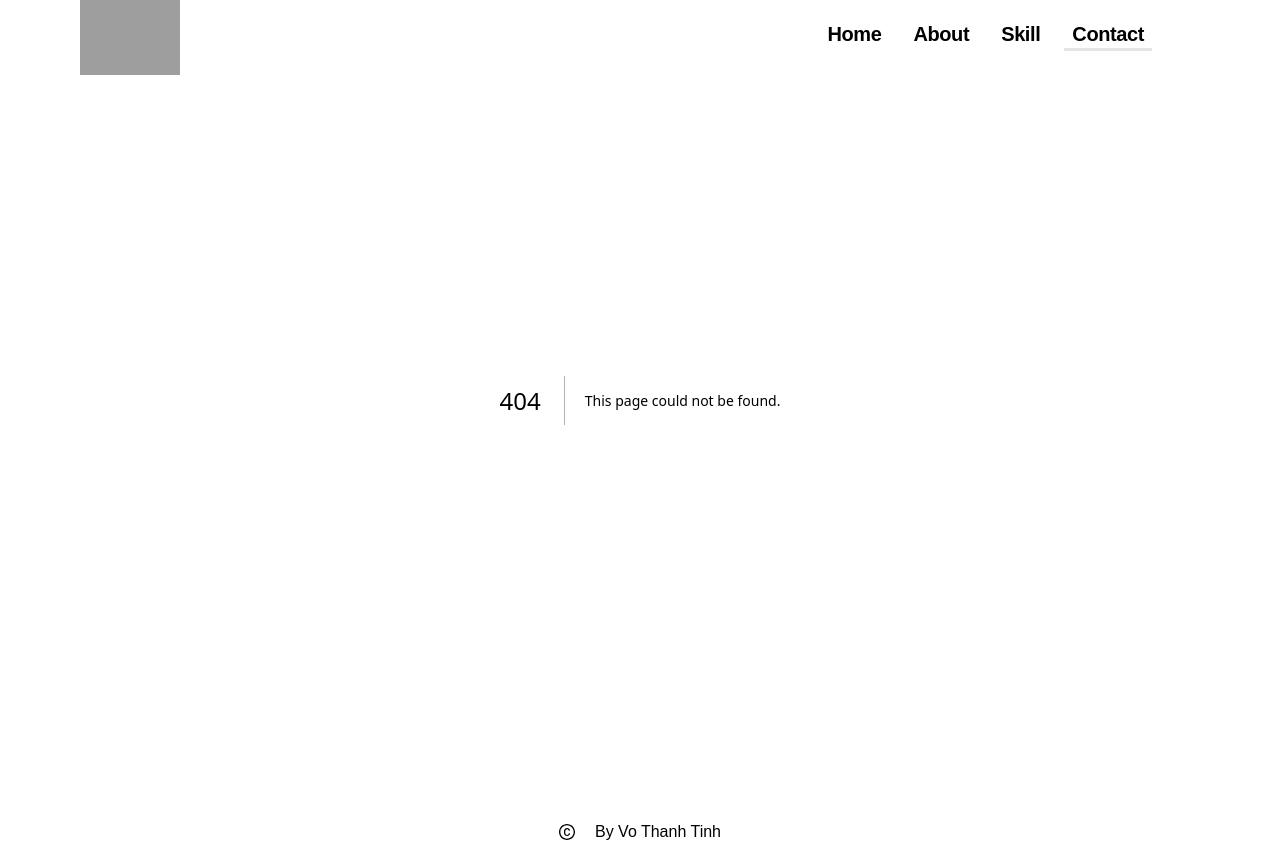
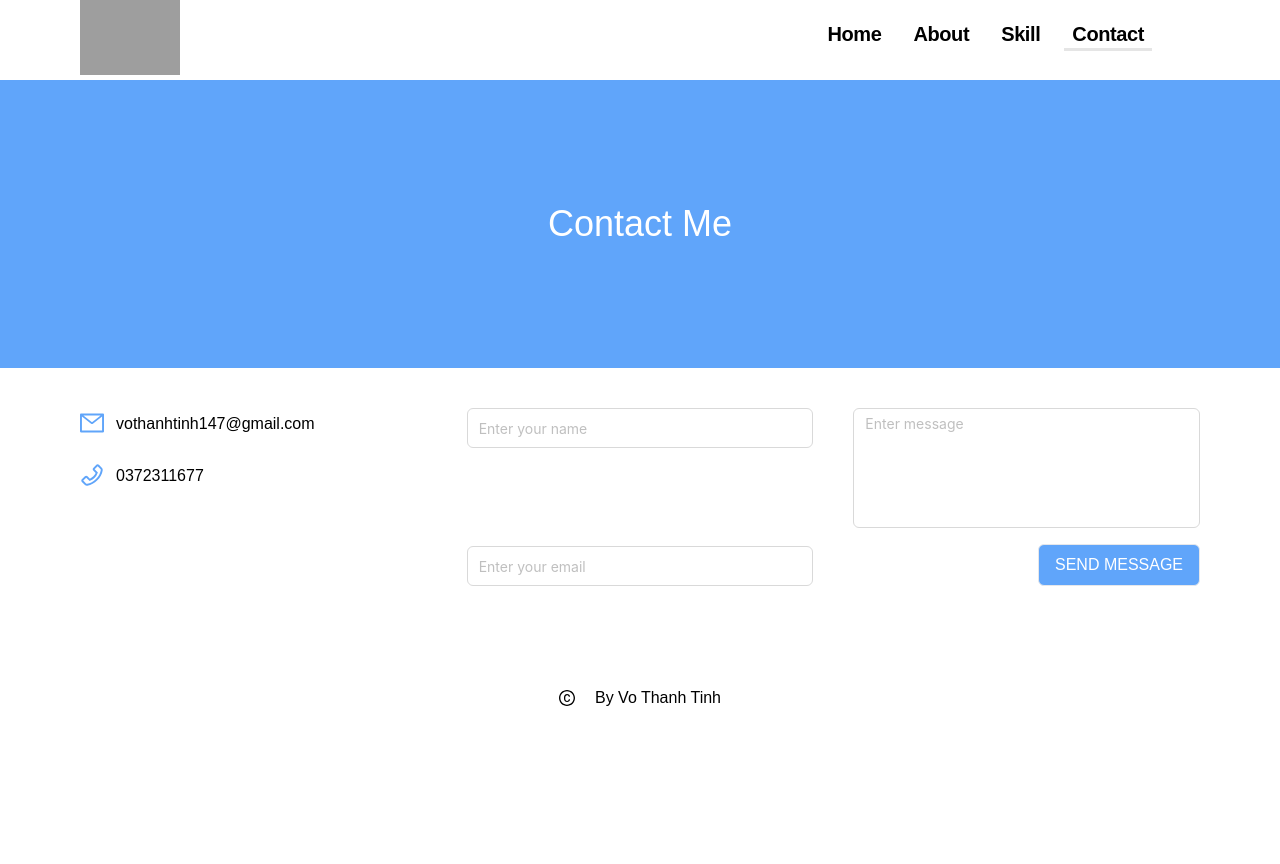
Before and after one commit to vothanhtinh/Portfolio, a Next.js app: page /contact in a window 1280 px wide. Before the commit this address had no page. After the commit the page ends 800 px from the top, so only its background shows below. Built offline with nearby package versions, Linux system fonts and the light colour scheme; grey boxes are pictures that could not be loaded; a web font is replaced by a local one.

Commit message:
feat: create-page-contact

```diff
--- /dev/null
+++ b/src/app/contact/page.tsx
@@ -0,0 +1,58 @@
+"use client";
+import { MailOutlined, PhoneOutlined } from "@ant-design/icons";
+import { Input } from "antd";
+import TextArea from "antd/es/input/TextArea";
+import { useState } from "react";
+import { motion } from "framer-motion";
+
+export default function Contact() {
+  const [value, setValue] = useState("");
+
+  return (
+    <div className="mb-20">
+      <div className=" h-72 bg-blue-400 flex justify-center items-center">
+        <div className="text-4xl text-center text-white">Contact Me</div>
+      </div>
+      <div className="flex flex-col md:flex-row justify-between gap-10 mt-10 px-5 md:px-20">
+        <div className="w-full flex flex-col gap-5">
+          <div className=" flex justify-left items-center gap-3">
+            <span className="text-blue-400 text-2xl">
+              <MailOutlined />
+            </span>
+            vothanhtinh147@gmail.com
+          </div>
+          <div className=" flex justify-left items-center gap-3">
+            <span className="text-blue-400 text-2xl">
+              <PhoneOutlined />
+            </span>
+            0372311677
+          </div>
+        </div>
+
+        <div className="flex flex-col justify-between gap-10 w-full">
+          <Input placeholder="Enter your name" style={{ height: "40px" }} />
+          <Input placeholder="Enter your email" style={{ height: "40px" }} />
+        </div>
+        <div className="w-full ">
+          <div>
+            <TextArea
+              value={value}
+              onChange={(e) => setValue(e.target.value)}
+              placeholder="Enter message"
+              autoSize={{ minRows: 5, maxRows: 7 }}
+            />
+          </div>
+          <div>
+            <motion.button
+              whileTap={{ scale: 0.7 }}
+              whileHover={{ scale: 1.1 }}
+              className="float-right mt-4 py-2 px-4  border rounded-md uppercase bg-blue-400 text-blue-400"
+            >
+              <span className="text-white">Send message</span>
+            </motion.button>
+          </div>
+        </div>
+      </div>
+    </div>
+  );
+}
--- a/src/app/globals.css
+++ b/src/app/globals.css
@@ -17,5 +17,7 @@
 }
 
 body {
-
+  .ant-input{
+      width: 100% !important;
+  }
 }
--- a/src/app/layout.tsx
+++ b/src/app/layout.tsx
@@ -3,7 +3,6 @@ import { Tilt_Neon } from "next/font/google";
 import "./globals.css";
 import Header from "@/components/Header";
 import { AOSInit } from "@/configs/Aos";
-import MenuMobile from "@/components/molecules/MenuToggle";
 import Footer from "@/components/Footer";
 
 const inter = Tilt_Neon({ weight: "400", subsets: ["latin"], display: "swap" });
@@ -20,7 +19,7 @@ export const metadata: Metadata = {
   },
 };
 
-export default function RootLayout({
+export default async function RootLayout({
   children,
 }: {
   children: React.ReactNode;
@@ -32,7 +31,7 @@ export default function RootLayout({
       <body className={inter.className}>
         <div className="max-w-screen-2xl mx-auto relative">
           <Header />
-          <div>{children}</div>
+          <div className=" pt-10 mt-10 ">{children}</div>
           <Footer />
         </div>
       </body>
```
